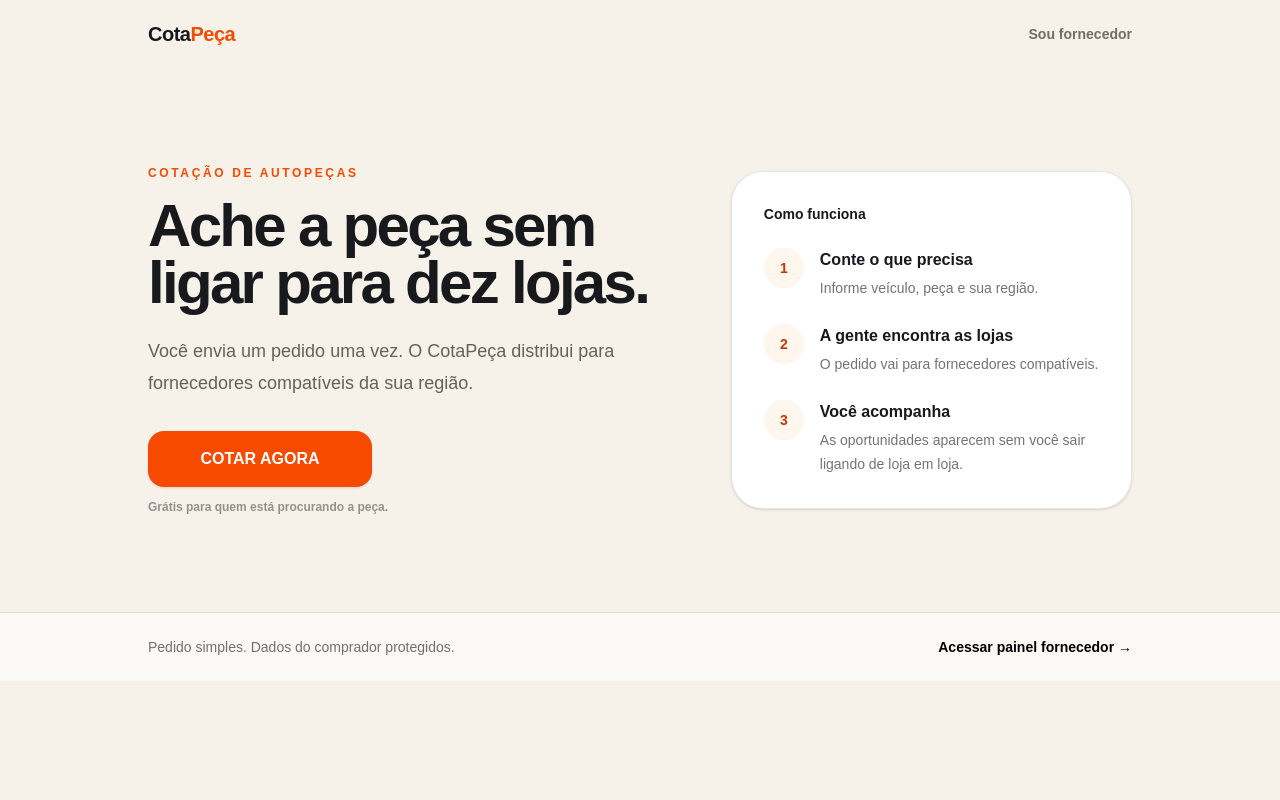
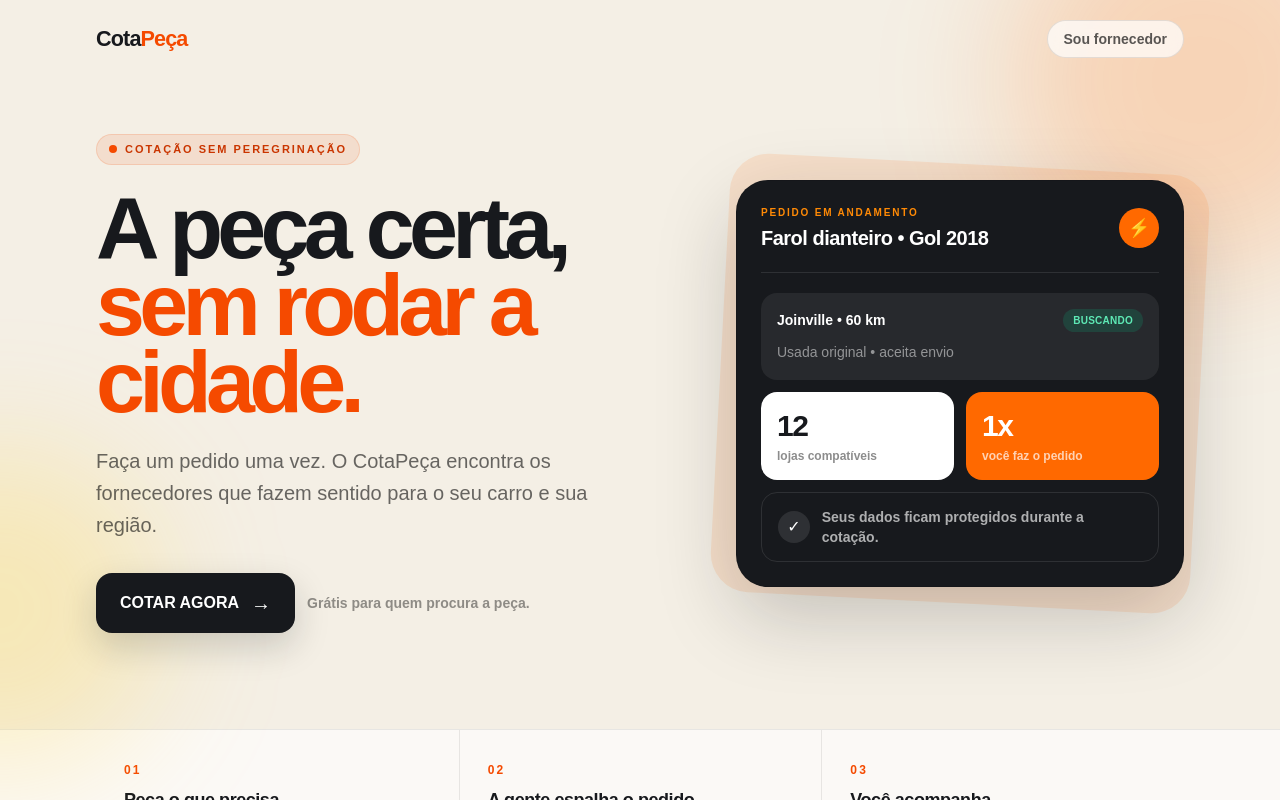
Before and after one commit to armedeiros-glitch/arenalive-site, a Next.js app in the folder cotapeca-recovered/: page / in a window 1280 px wide. Shown: the top 800 px of the page. Built offline with nearby package versions, Linux system fonts and the light colour scheme.

Commit message:
style: energize CotaPeca homepage

```diff
--- a/cotapeca-recovered/app/page.tsx
+++ b/cotapeca-recovered/app/page.tsx
@@ -1,57 +1,114 @@
 import Link from "next/link";
 
 const steps = [
-  ["1", "Conte o que precisa", "Informe veículo, peça e sua região."],
-  ["2", "A gente encontra as lojas", "O pedido vai para fornecedores compatíveis."],
-  ["3", "Você acompanha", "As oportunidades aparecem sem você sair ligando de loja em loja."],
+  ["01", "Peça o que precisa", "Veículo, peça e região em poucos passos."],
+  ["02", "A gente espalha o pedido", "Só fornecedores compatíveis recebem a oportunidade."],
+  ["03", "Você acompanha", "Menos ligação, menos caça ao tesouro."],
 ];
 
 export default function Home() {
   return (
-    <main className="min-h-screen bg-[#f6f2e9] text-[#17191d]">
-      <header className="mx-auto flex w-full max-w-5xl items-center justify-between px-5 py-5">
-        <div className="text-xl font-black tracking-tight">Cota<span className="text-orange-600">Peça</span></div>
-        <Link href="/auth/login?next=/supplier/opportunities" className="text-sm font-bold text-black/55 hover:text-black">
+    <main className="min-h-screen overflow-hidden bg-[#f4efe5] text-[#17191d]">
+      <div className="relative isolate">
+        <div className="pointer-events-none absolute -right-28 -top-28 h-96 w-96 rounded-full bg-orange-500/20 blur-3xl" />
+        <div className="pointer-events-none absolute left-[-10rem] top-[28rem] h-80 w-80 rounded-full bg-amber-300/25 blur-3xl" />
+
+        <header className="relative z-10 mx-auto flex w-full max-w-6xl items-center justify-between px-5 py-5 sm:px-8">
+          <Link href="/" className="text-[1.35rem] font-black tracking-[-.04em]">
+            Cota<span className="text-orange-600">Peça</span>
+          </Link>
+          <Link
+            href="/auth/login?next=/supplier/opportunities"
+            className="rounded-full border border-black/10 bg-white/70 px-4 py-2 text-sm font-black text-black/65 backdrop-blur transition hover:bg-white hover:text-black"
+          >
             Sou fornecedor
           </Link>
         </header>
 
-      <section className="mx-auto grid min-h-[68vh] w-full max-w-5xl items-center gap-10 px-5 py-10 md:grid-cols-[1.15fr_.85fr] md:py-16">
+        <section className="relative z-10 mx-auto grid min-h-[72vh] w-full max-w-6xl items-center gap-12 px-5 pb-16 pt-8 sm:px-8 md:grid-cols-[1.06fr_.94fr] md:pb-24 md:pt-14">
           <div>
-          <p className="text-xs font-black uppercase tracking-[.22em] text-orange-600">Cotação de autopeças</p>
-          <h1 className="mt-4 max-w-2xl text-5xl font-black leading-[.95] tracking-[-.045em] sm:text-6xl">
-            Ache a peça sem ligar para dez lojas.
+            <div className="inline-flex items-center gap-2 rounded-full border border-orange-600/15 bg-orange-600/10 px-3 py-1.5 text-[11px] font-black uppercase tracking-[.18em] text-orange-700">
+              <span className="h-2 w-2 rounded-full bg-orange-600" />
+              Cotação sem peregrinação
+            </div>
+            <h1 className="mt-6 max-w-3xl text-[3.5rem] font-black leading-[.88] tracking-[-.065em] sm:text-[4.7rem] lg:text-[5.5rem]">
+              A peça certa,
+              <span className="block text-orange-600">sem rodar a cidade.</span>
             </h1>
-          <p className="mt-6 max-w-xl text-lg leading-8 text-black/60">
-            Você envia um pedido uma vez. O CotaPeça distribui para fornecedores compatíveis da sua região.
+            <p className="mt-6 max-w-xl text-lg font-medium leading-8 text-black/58 sm:text-xl">
+              Faça um pedido uma vez. O CotaPeça encontra os fornecedores que fazem sentido para o seu carro e sua região.
             </p>
-          <Link href="/auth/login?next=/cotacao" className="mt-8 block w-full rounded-2xl bg-orange-600 px-6 py-4 text-center text-base font-black text-white shadow-sm transition hover:bg-orange-700 sm:inline-block sm:w-auto sm:min-w-56">
+            <div className="mt-8 flex flex-col gap-3 sm:flex-row sm:items-center">
+              <Link
+                href="/auth/login?next=/cotacao"
+                className="group inline-flex min-h-14 items-center justify-center gap-3 rounded-2xl bg-[#17191d] px-6 py-4 text-base font-black text-white shadow-[0_14px_35px_rgba(23,25,29,.18)] transition hover:-translate-y-0.5 hover:bg-black"
+              >
                 COTAR AGORA
+                <span className="text-xl transition group-hover:translate-x-1">→</span>
               </Link>
-          <p className="mt-3 text-xs font-semibold text-black/40">Grátis para quem está procurando a peça.</p>
+              <span className="text-sm font-bold text-black/42">Grátis para quem procura a peça.</span>
+            </div>
           </div>
 
-        <div className="rounded-[2rem] border border-black/10 bg-white p-6 shadow-sm sm:p-8">
-          <p className="text-sm font-black">Como funciona</p>
-          <div className="mt-6 grid gap-6">
-            {steps.map(([number, title, description]) => (
-              <div key={number} className="flex gap-4">
-                <span className="flex h-10 w-10 shrink-0 items-center justify-center rounded-full bg-orange-50 text-sm font-black text-orange-700">{number}</span>
+          <div className="relative mx-auto w-full max-w-md md:mr-0">
+            <div className="absolute -inset-4 rotate-3 rounded-[2.4rem] bg-orange-500/12" />
+            <div className="relative rounded-[2rem] border border-black/10 bg-[#17191d] p-5 text-white shadow-[0_28px_80px_rgba(23,25,29,.22)] sm:p-6">
+              <div className="flex items-center justify-between border-b border-white/10 pb-5">
                 <div>
-                  <h2 className="font-black">{title}</h2>
-                  <p className="mt-1 text-sm leading-6 text-black/55">{description}</p>
+                  <p className="text-[10px] font-black uppercase tracking-[.18em] text-orange-400">Pedido em andamento</p>
+                  <p className="mt-1 text-xl font-black tracking-tight">Farol dianteiro • Gol 2018</p>
                 </div>
+                <span className="flex h-10 w-10 items-center justify-center rounded-full bg-orange-500 text-lg">⚡</span>
+              </div>
+
+              <div className="mt-5 grid gap-3">
+                <div className="rounded-2xl bg-white/[.07] p-4">
+                  <div className="flex items-center justify-between">
+                    <span className="text-sm font-black">Joinville • 60 km</span>
+                    <span className="rounded-full bg-emerald-400/15 px-2.5 py-1 text-[10px] font-black uppercase tracking-wide text-emerald-300">Buscando</span>
+                  </div>
+                  <p className="mt-2 text-sm leading-6 text-white/50">Usada original • aceita envio</p>
+                </div>
+                <div className="grid grid-cols-2 gap-3">
+                  <div className="rounded-2xl bg-white p-4 text-[#17191d]">
+                    <p className="text-3xl font-black tracking-[-.05em]">12</p>
+                    <p className="mt-1 text-xs font-bold text-black/45">lojas compatíveis</p>
+                  </div>
+                  <div className="rounded-2xl bg-orange-500 p-4 text-white">
+                    <p className="text-3xl font-black tracking-[-.05em]">1x</p>
+                    <p className="mt-1 text-xs font-bold text-white/70">você faz o pedido</p>
+                  </div>
+                </div>
+                <div className="flex items-center gap-3 rounded-2xl border border-white/10 px-4 py-3.5">
+                  <span className="flex h-8 w-8 items-center justify-center rounded-full bg-white/10">✓</span>
+                  <p className="text-sm font-bold text-white/65">Seus dados ficam protegidos durante a cotação.</p>
+                </div>
+              </div>
+            </div>
+          </div>
+        </section>
+      </div>
+
+      <section className="border-y border-black/8 bg-white/65">
+        <div className="mx-auto grid max-w-6xl gap-0 px-5 py-4 sm:px-8 md:grid-cols-3 md:py-0">
+          {steps.map(([number, title, description], index) => (
+            <div key={number} className={`py-6 md:px-7 md:py-8 ${index > 0 ? "border-t border-black/8 md:border-l md:border-t-0" : ""}`}>
+              <p className="text-xs font-black tracking-[.18em] text-orange-600">{number}</p>
+              <h2 className="mt-2 text-lg font-black tracking-tight">{title}</h2>
+              <p className="mt-1.5 text-sm leading-6 text-black/50">{description}</p>
             </div>
           ))}
         </div>
-        </div>
       </section>
 
-      <section className="border-t border-black/10 bg-white/55">
-        <div className="mx-auto flex max-w-5xl flex-col gap-3 px-5 py-6 text-sm text-black/55 sm:flex-row sm:items-center sm:justify-between">
-          <span>Pedido simples. Dados do comprador protegidos.</span>
-          <Link href="/auth/login?next=/supplier/opportunities" className="font-black text-black">Acessar painel fornecedor →</Link>
+      <section className="mx-auto flex max-w-6xl flex-col gap-5 px-5 py-9 sm:px-8 md:flex-row md:items-center md:justify-between">
+        <div>
+          <p className="text-sm font-black">Tem autopeças para vender?</p>
+          <p className="mt-1 text-sm text-black/48">Entre no painel e receba oportunidades compatíveis.</p>
         </div>
+        <Link href="/auth/login?next=/supplier/opportunities" className="text-sm font-black text-orange-700">
+          ACESSAR PAINEL FORNECEDOR →
+        </Link>
       </section>
     </main>
   );
```
Lines whose indentation alone changed are shown as unchanged.
